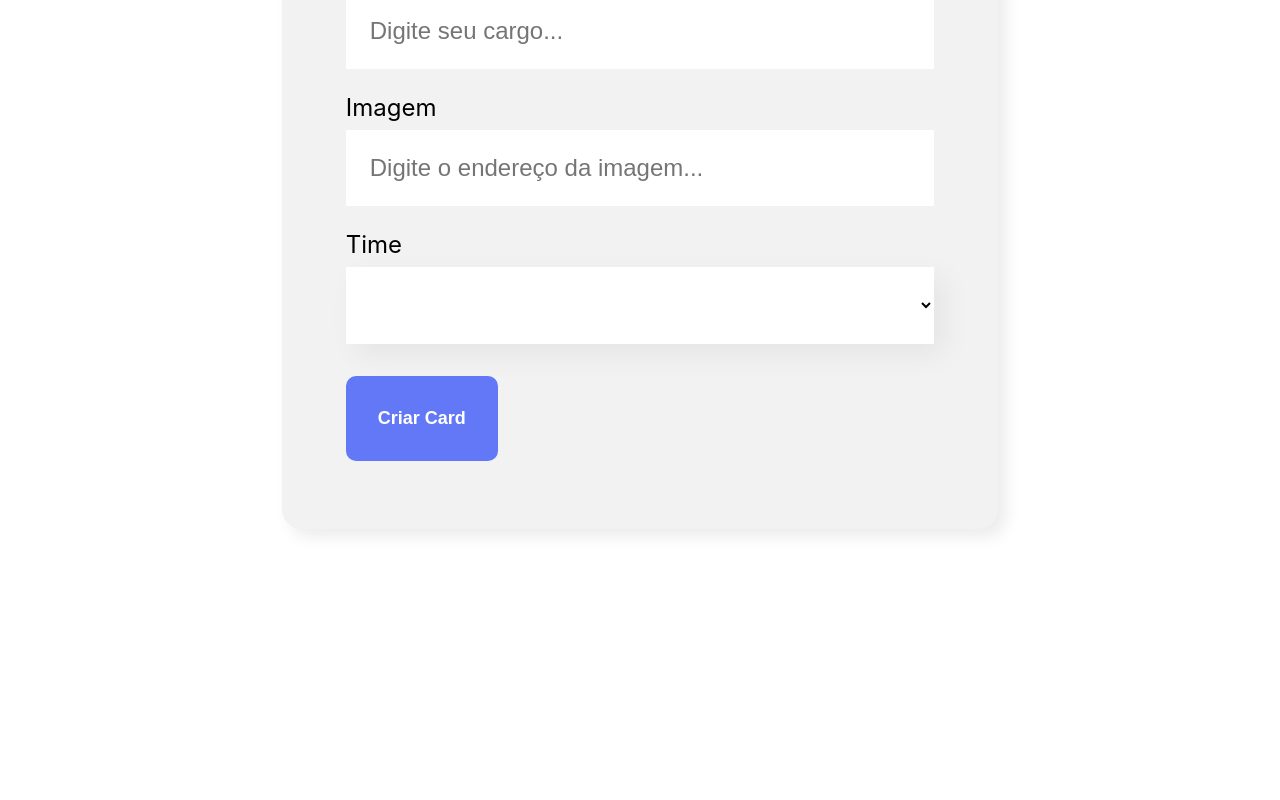
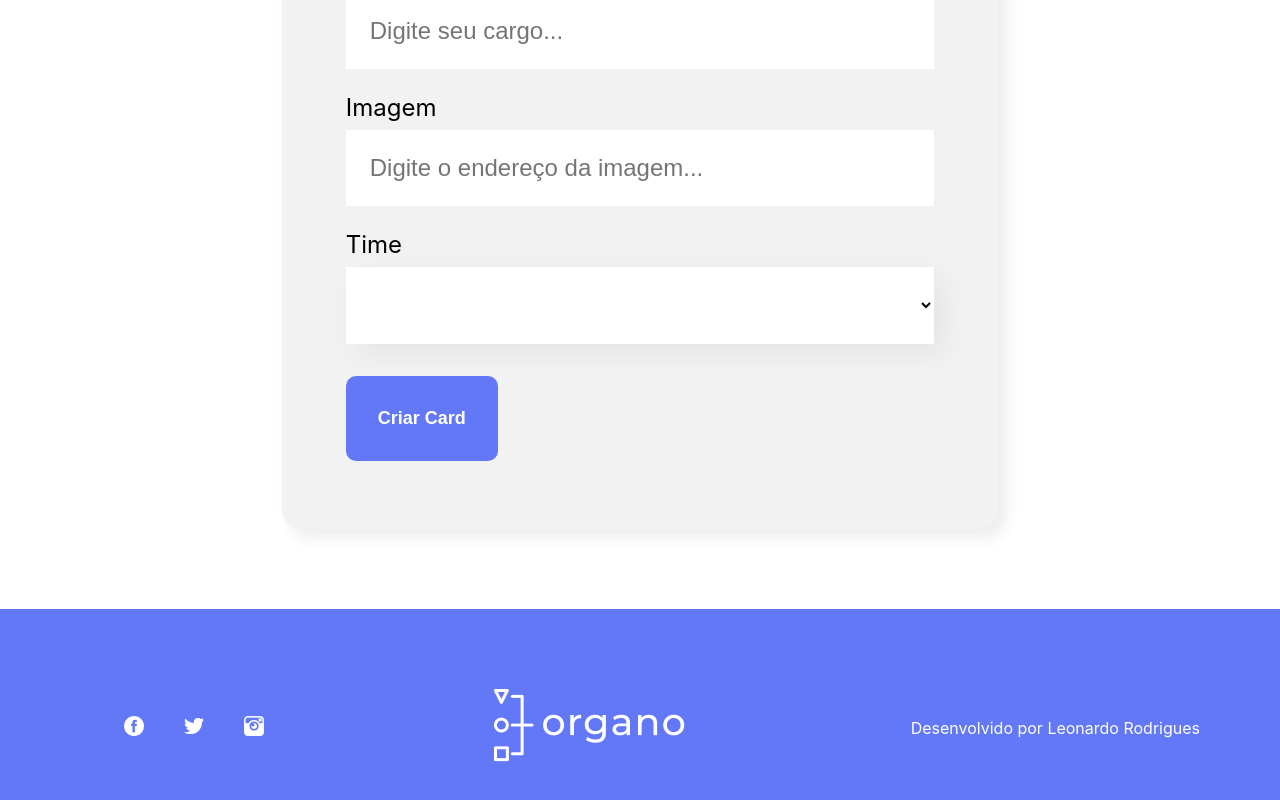
Before and after one commit to LeonardoTorresRodrigues/organo, a React (Create React App) app: page / in a window 1280 px wide. Shown: the part 868-1668 px from the top of the page. Before the commit the page ends 1477 px from the top, so only its background shows below. Built offline with nearby package versions, Linux system fonts and the light colour scheme.

Commit message:
feat: add footer

```diff
--- a/src/App.js
+++ b/src/App.js
@@ -2,6 +2,7 @@
 import Banner from './components/Banner';
 import Formulario from './components/Formulario';
 import Time from './components/Time';
+import Rodape from './components/Rodape';
 
 function App() {
 
@@ -61,7 +62,7 @@
                 corSecundaria={time.corSecundaria}
                 colaboradores={colaboradores.filter(colaborador => colaborador.time === time.nome)}
             />)}
-
+            <Rodape />
         </div>
     );
 }
--- /dev/null
+++ b/src/components/Rodape/Rodape.css
@@ -0,0 +1,33 @@
+.footer {
+    background-color: #6278F7;
+    color: #FFFFFF;
+    padding: 20px;
+    display: flex;
+    justify-content: space-between;
+    align-items: center;
+    flex-direction: column;
+}
+
+.icons img {
+    height: 20px;
+    padding: 0 4px;
+}
+
+.footer ul li {
+    display: inline-block;
+}
+
+@media (min-width: 426px) {
+    .footer {
+        flex-direction: row;
+        padding: 80px;
+    }
+
+    .footer ul li {
+        margin-right: 32px;
+    }
+
+    .footer ul li:last-child {
+        margin-right: 0;
+    }
+}
--- /dev/null
+++ b/src/components/Rodape/index.js
@@ -0,0 +1,37 @@
+import './Rodape.css';
+
+const Rodape = () => {
+    return (
+        <footer className='footer'>
+            <section className='icons'>
+                <ul>
+                    <li>
+                        <a href='facebook.com' target='_blank'>
+                            <img src='/images/fb.png' alt='facebook icon' />
+                        </a>
+                    </li>
+                    <li>
+                        <a href='x.com' target='_blank'>
+                            <img src='/images/tw.png' alt='X icon' />
+                        </a>
+                    </li>
+                    <li>
+                        <a href='instagram.com' target='_blank'>
+                            <img src='/images/ig.png' alt='instagram icon' />
+                        </a>
+                    </li>
+                </ul>
+            </section>
+            <section>
+                <img src='/images/logo.png' alt='organo logo' />
+            </section>
+            <section>
+                <p>
+                    Desenvolvido por Leonardo Rodrigues
+                </p>
+            </section>
+        </footer>
+    );
+};
+
+export default Rodape;
```
